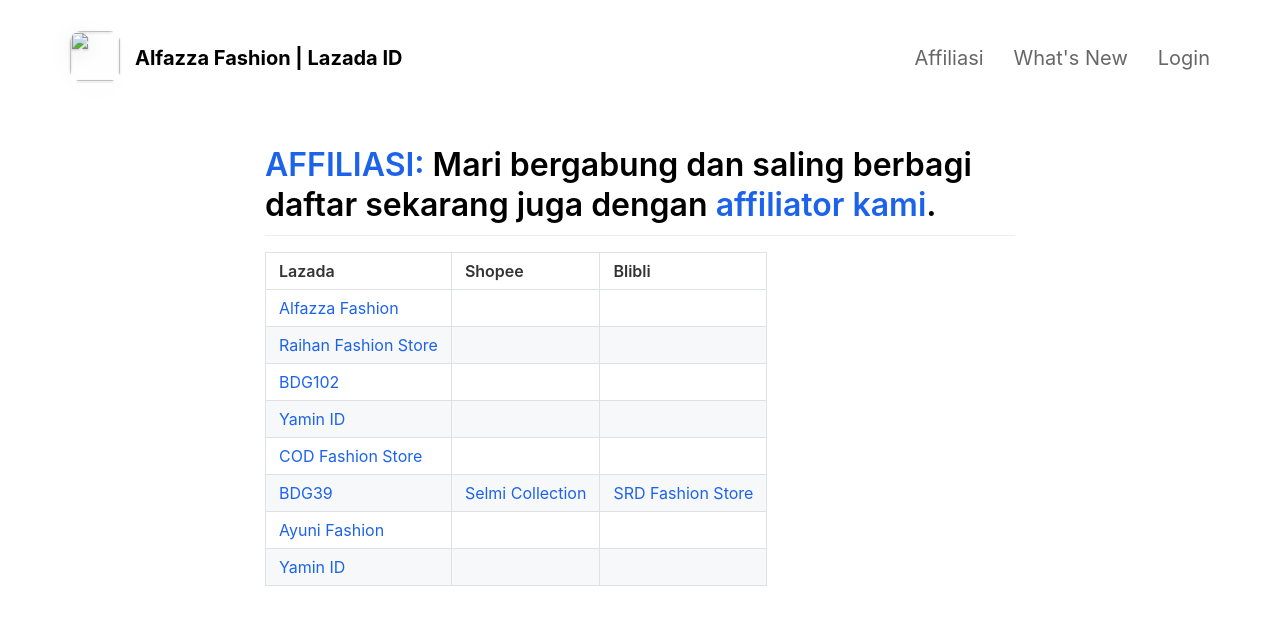
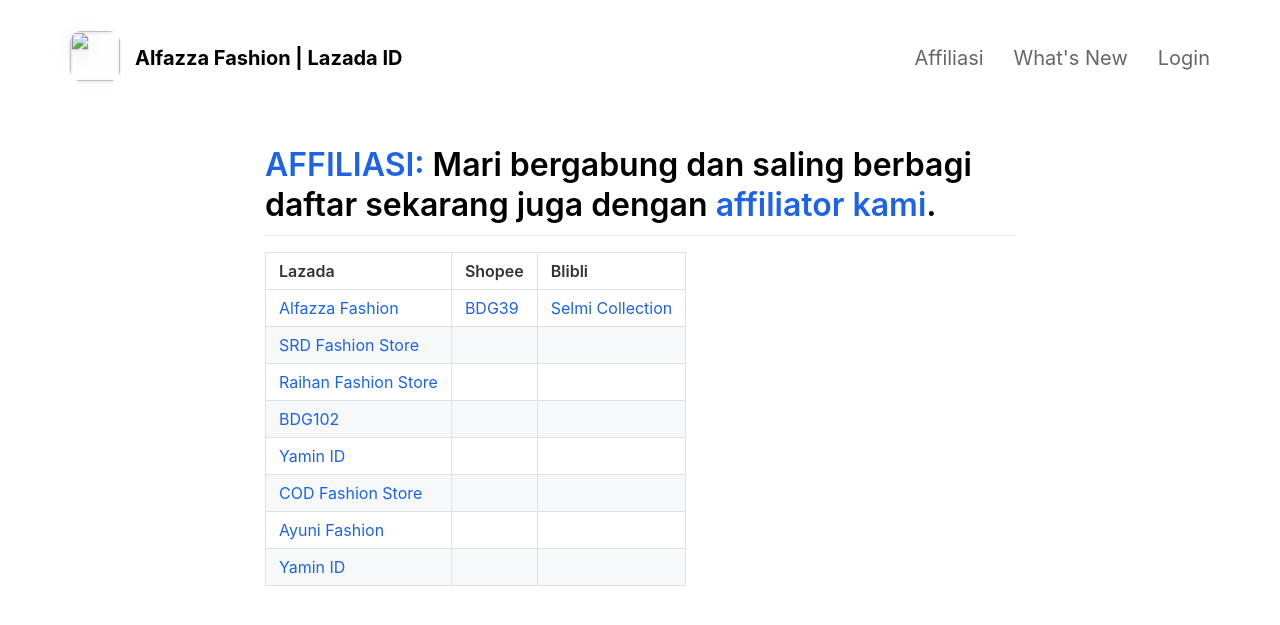
Before and after one commit to Alfazza967/alfazza.github.io, a Jekyll site: the page built from _pages/affiliate.md, in a window 1280 px wide. Shown: the top 625 px of the page. Built offline with Jekyll 4.4.1, drawn with Linux system fonts in a browser that asks for light colours; nearby versions of some CDN libraries.

```diff
--- a/_pages/affiliate.md
+++ b/_pages/affiliate.md
@@ -7,11 +7,11 @@ include_in_header: true
 
 | Lazada | Shopee | Blibli |
 | :----- | :----- | :----- |
-| <a href="https://www.lazada.co.id/alfazza-fashions" rel="noopener noreferrer" target="_blank">Alfazza Fashion</a>
+| <a href="https://www.lazada.co.id/alfazza-fashions" rel="noopener noreferrer" target="_blank">Alfazza Fashion</a> | <a href="https://www.lazada.co.id/bdg39" rel="noopener noreferrer" target="_blank">BDG39</a> | <a href="https://shopee.co.id/selmicollection" rel="noopener noreferrer" target="_blank">Selmi Collection</a>
+| <a href="https://shopee.co.id/srdfashionstore" rel="noopener noreferrer" target="_blank">SRD Fashion Store</a> |
 | <a href="https://www.lazada.co.id/raihan-fashion-store" rel="noopener noreferrer" target="_blank">Raihan Fashion Store</a>
 | <a href="https://www.lazada.co.id/bdg102" rel="noopener noreferrer" target="_blank">BDG102</a>
 | <a href="https://www.lazada.co.id/shop/yamin-id" rel="noopener noreferrer" target="_blank">Yamin ID</a>
 | <a href="https://www.lazada.co.id/cod-fashion-store" rel="noopener noreferrer" target="_blank">COD Fashion Store</a>
-| <a href="https://www.lazada.co.id/bdg39" rel="noopener noreferrer" target="_blank">BDG39</a> | <a href="https://shopee.co.id/selmicollection" rel="noopener noreferrer" target="_blank">Selmi Collection</a> | <a href="https://shopee.co.id/srdfashionstore" rel="noopener noreferrer" target="_blank">SRD Fashion Store</a> |
 | <a href="https://www.blibli.com/merchant/ayuni/AYI-70008" rel="noopener noreferrer" target="_blank">Ayuni Fashion</a>
 | <a href="https://www.blibli.com/merchant/yamin-id/YAI-70015" rel="noopener noreferrer" target="_blank">Yamin ID</a> |
```
